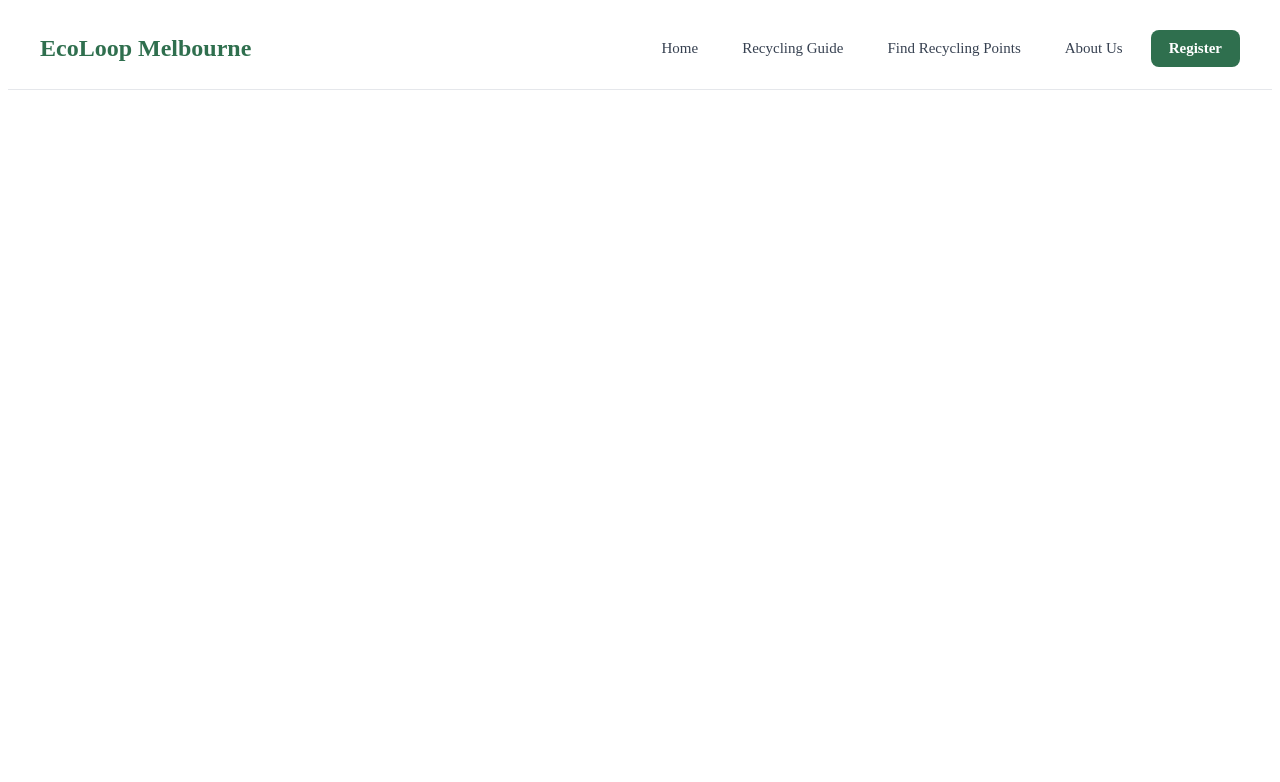
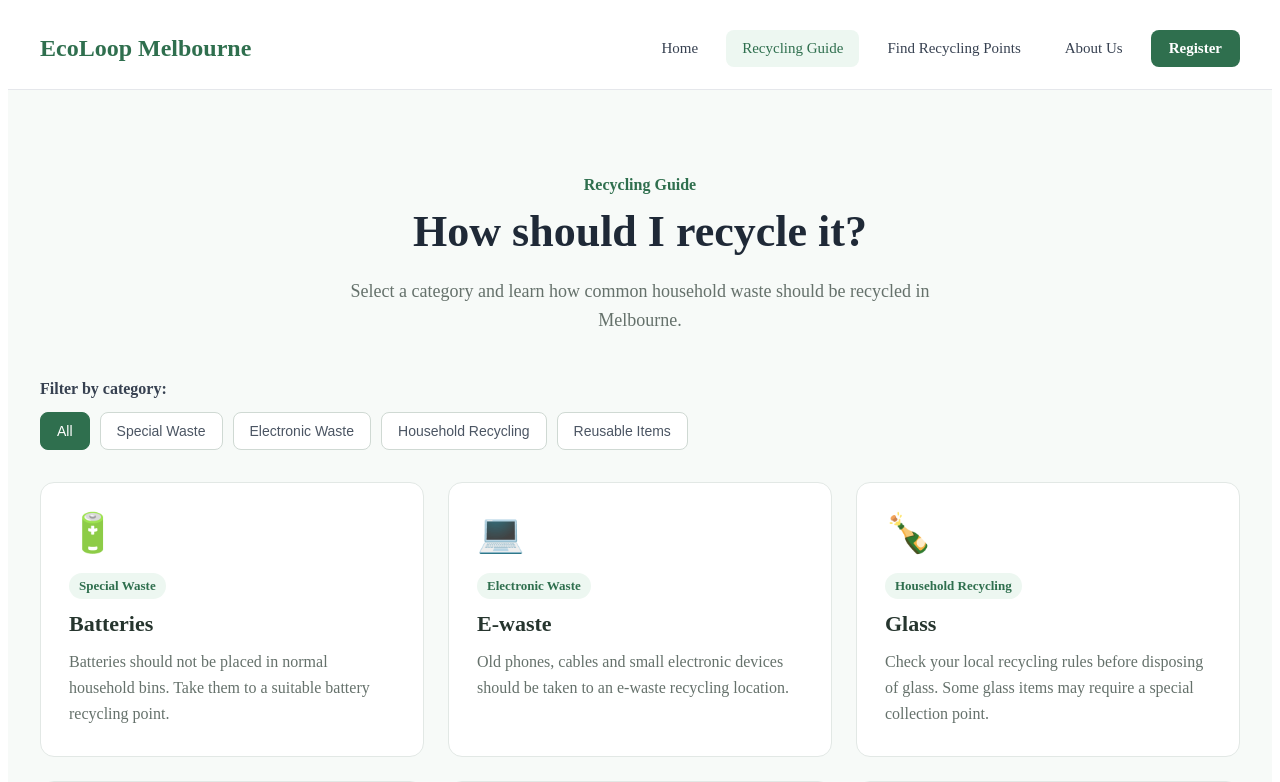
Before and after one commit to xyin0032-ui/ecoloop-melbourne, a Vue app: page /guide in a window 1280 px wide. Shown: the top 782 px of the page. Built offline with nearby package versions, Linux system fonts and the light colour scheme.

Commit message:
Add recycling guide with dynamic data

```diff
--- /dev/null
+++ b/src/data/recyclingGuide.js
@@ -0,0 +1,50 @@
+export const recyclingItems = [
+  {
+    id: 1,
+    name: 'Batteries',
+    icon: '🔋',
+    category: 'Special Waste',
+    description:
+      'Batteries should not be placed in normal household bins. Take them to a suitable battery recycling point.',
+  },
+  {
+    id: 2,
+    name: 'E-waste',
+    icon: '💻',
+    category: 'Electronic Waste',
+    description:
+      'Old phones, cables and small electronic devices should be taken to an e-waste recycling location.',
+  },
+  {
+    id: 3,
+    name: 'Glass',
+    icon: '🍾',
+    category: 'Household Recycling',
+    description:
+      'Check your local recycling rules before disposing of glass. Some glass items may require a special collection point.',
+  },
+  {
+    id: 4,
+    name: 'Cardboard',
+    icon: '📦',
+    category: 'Household Recycling',
+    description:
+      'Clean and dry cardboard can usually be placed in the household recycling bin. Flatten boxes before recycling.',
+  },
+  {
+    id: 5,
+    name: 'Plastic',
+    icon: '🧴',
+    category: 'Household Recycling',
+    description:
+      'Check the recycling label and local rules before placing plastic items in your recycling bin.',
+  },
+  {
+    id: 6,
+    name: 'Clothing',
+    icon: '👕',
+    category: 'Reusable Items',
+    description:
+      'Reusable clothing can be donated. Damaged textiles may need to be taken to a textile recycling service.',
+  },
+]
--- a/src/router/index.js
+++ b/src/router/index.js
@@ -1,14 +1,22 @@
 import { createRouter, createWebHistory } from 'vue-router'
+
 import HomeView from '../views/HomeView.vue'
+import RecyclingGuideView from '../views/RecyclingGuideView.vue'
 
 const router = createRouter({
   history: createWebHistory(import.meta.env.BASE_URL),
+
   routes: [
     {
       path: '/',
       name: 'home',
       component: HomeView,
     },
+    {
+      path: '/guide',
+      name: 'recycling-guide',
+      component: RecyclingGuideView,
+    },
   ],
 })
 
--- a/src/views/HomeView.vue
+++ b/src/views/HomeView.vue
@@ -45,7 +45,7 @@ import { RouterLink } from 'vue-router'
       </div>
 
       <div class="feature-card">
-        <div class="icon">🌱</div>
+        <div class="icon">🌱🌱🌱</div>
         <h2>Reduce Waste</h2>
         <p>
           Make better recycling choices and support a cleaner and more sustainable Melbourne community.
--- /dev/null
+++ b/src/views/RecyclingGuideView.vue
@@ -0,0 +1,232 @@
+<script setup>
+import { computed, ref } from 'vue'
+import { recyclingItems } from '../data/recyclingGuide'
+
+const selectedCategory = ref('All')
+
+const categories = computed(() => {
+  return ['All', ...new Set(recyclingItems.map((item) => item.category))]
+})
+
+const filteredItems = computed(() => {
+  if (selectedCategory.value === 'All') {
+    return recyclingItems
+  }
+
+  return recyclingItems.filter(
+    (item) => item.category === selectedCategory.value,
+  )
+})
+</script>
+
+<template>
+  <main class="guide-page">
+    <section class="guide-header">
+      <p class="eyebrow">Recycling Guide</p>
+
+      <h1>How should I recycle it?</h1>
+
+      <p class="intro">
+        Select a category and learn how common household waste should be
+        recycled in Melbourne.
+      </p>
+    </section>
+
+    <section class="guide-content">
+      <div class="filter-section">
+        <span class="filter-label">Filter by category:</span>
+
+        <div class="filter-buttons">
+          <button
+            v-for="category in categories"
+            :key="category"
+            class="filter-button"
+            :class="{ active: selectedCategory === category }"
+            @click="selectedCategory = category"
+          >
+            {{ category }}
+          </button>
+        </div>
+      </div>
+
+      <div class="guide-grid">
+        <article
+          v-for="item in filteredItems"
+          :key="item.id"
+          class="guide-card"
+        >
+          <div class="item-icon">
+            {{ item.icon }}
+          </div>
+
+          <div class="item-category">
+            {{ item.category }}
+          </div>
+
+          <h2>{{ item.name }}</h2>
+
+          <p>
+            {{ item.description }}
+          </p>
+        </article>
+      </div>
+    </section>
+  </main>
+</template>
+
+<style scoped>
+.guide-page {
+  min-height: calc(100vh - 90px);
+  background-color: #f7faf8;
+  padding-bottom: 80px;
+}
+
+.guide-header {
+  max-width: 800px;
+  margin: 0 auto;
+  padding: 70px 24px 45px;
+  text-align: center;
+}
+
+.eyebrow {
+  margin-bottom: 12px;
+  color: #2f6f4e;
+  font-weight: 700;
+}
+
+.guide-header h1 {
+  margin: 0;
+  color: #1f2937;
+  font-size: 44px;
+}
+
+.intro {
+  max-width: 650px;
+  margin: 20px auto 0;
+  color: #65716b;
+  font-size: 18px;
+  line-height: 1.6;
+}
+
+.guide-content {
+  max-width: 1200px;
+  margin: 0 auto;
+  padding: 0 24px;
+}
+
+.filter-section {
+  margin-bottom: 32px;
+}
+
+.filter-label {
+  display: block;
+  margin-bottom: 14px;
+  color: #374151;
+  font-weight: 600;
+}
+
+.filter-buttons {
+  display: flex;
+  flex-wrap: wrap;
+  gap: 10px;
+}
+
+.filter-button {
+  padding: 10px 16px;
+  border: 1px solid #cfd9d3;
+  border-radius: 8px;
+  background-color: #ffffff;
+  color: #4b5563;
+  cursor: pointer;
+  font-size: 14px;
+  transition: 0.2s;
+}
+
+.filter-button:hover {
+  border-color: #2f6f4e;
+  color: #2f6f4e;
+}
+
+.filter-button.active {
+  border-color: #2f6f4e;
+  background-color: #2f6f4e;
+  color: #ffffff;
+}
+
+.guide-grid {
+  display: grid;
+  grid-template-columns: repeat(3, 1fr);
+  gap: 24px;
+}
+
+.guide-card {
+  padding: 28px;
+  border: 1px solid #e2e8e5;
+  border-radius: 14px;
+  background-color: #ffffff;
+}
+
+.item-icon {
+  margin-bottom: 18px;
+  font-size: 38px;
+}
+
+.item-category {
+  display: inline-block;
+  margin-bottom: 12px;
+  padding: 5px 10px;
+  border-radius: 20px;
+  background-color: #edf7f1;
+  color: #2f6f4e;
+  font-size: 13px;
+  font-weight: 600;
+}
+
+.guide-card h2 {
+  margin: 0 0 12px;
+  color: #26352e;
+  font-size: 22px;
+}
+
+.guide-card p {
+  margin: 0;
+  color: #65716b;
+  line-height: 1.65;
+}
+
+@media (max-width: 992px) {
+  .guide-grid {
+    grid-template-columns: repeat(2, 1fr);
+  }
+}
+
+@media (max-width: 576px) {
+  .guide-header {
+    padding: 50px 20px 35px;
+  }
+
+  .guide-header h1 {
+    font-size: 34px;
+  }
+
+  .intro {
+    font-size: 16px;
+  }
+
+  .guide-content {
+    padding: 0 20px;
+  }
+
+  .guide-grid {
+    grid-template-columns: 1fr;
+  }
+
+  .filter-buttons {
+    flex-direction: column;
+  }
+
+  .filter-button {
+    width: 100%;
+  }
+}
+</style>
```
